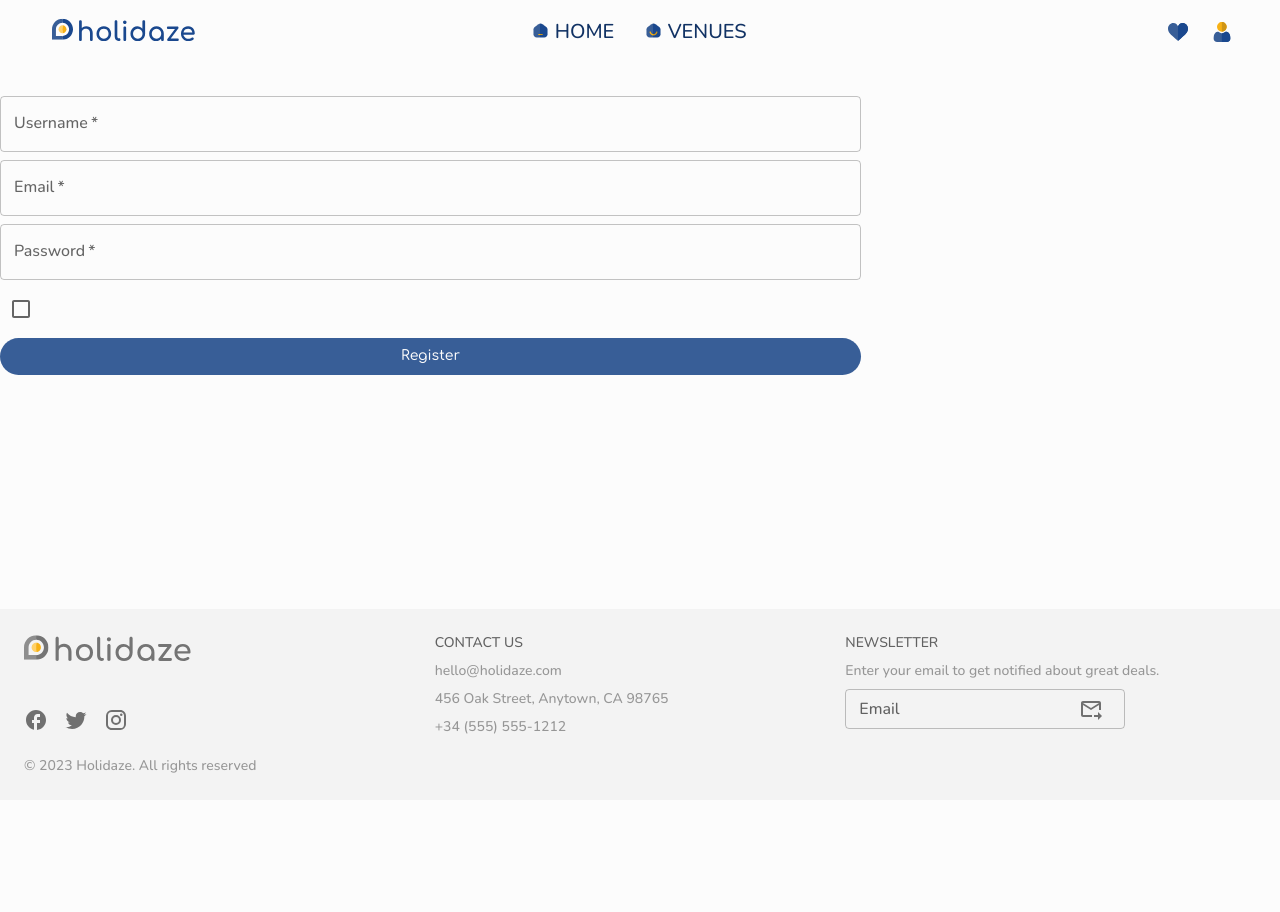
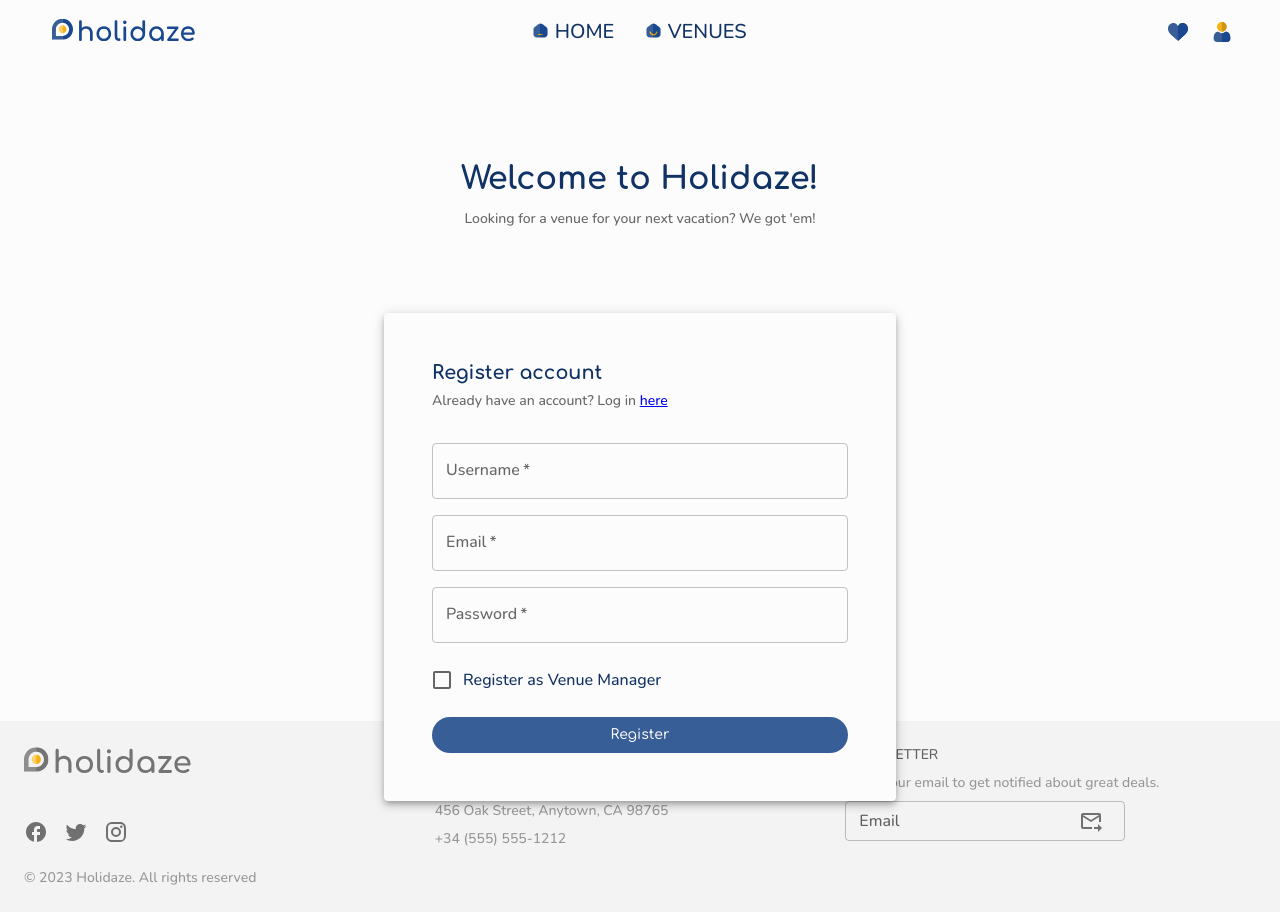
Before and after one commit to SiriHoyas/Holidaze, a React (Vite) app: page /register in a window 1280 px wide. Before the commit the page ends 800 px from the top, so only its background shows below. Built offline with nearby package versions, Linux system fonts and the light colour scheme; no server answers.

Commit message:
Adds error messages and styling on register

```diff
--- a/src/pages/Login.jsx
+++ b/src/pages/Login.jsx
@@ -80,12 +80,6 @@ function Login() {
     userLogin("https://api.noroff.dev/api/v1/holidaze/auth/login", options);
   }
 
-  useEffect(() => {
-    if (!isLoggedIn) {
-      userLogin();
-    }
-  }, [isLoggedIn]);
-
   return (
     <Grid container direction="column" sx={{ pt: { sm: "6rem", lg: "10rem" } }} item={true}>
       <Grid container textAlign={"center"} direction={"column"} xs={11} lg={4} item={true} alignContent={"center"}>
--- a/src/pages/Register.jsx
+++ b/src/pages/Register.jsx
@@ -1,7 +1,8 @@
 import { yupResolver } from "@hookform/resolvers/yup";
-import { Checkbox, Grid, TextField } from "@mui/material";
+import { Checkbox, FormControlLabel, Grid, Paper, TextField, Typography } from "@mui/material";
 import { useState } from "react";
 import { Controller, useForm } from "react-hook-form";
+import { Link } from "react-router-dom";
 
 import Button from "./../components/Button";
 import UploadProfileImage from "../components/UploadProfileMedia";
@@ -9,6 +10,7 @@ import { registerSchema as schema } from "../utils/schema";
 
 function Register() {
   const [registered, setRegistered] = useState(false);
+  const [apiError, setApiError] = useState("");
 
   const {
     control,
@@ -39,20 +41,42 @@ function Register() {
   async function registerUser(url, options) {
     try {
       const response = await fetch(url, options);
+      const json = await response.json();
+      console.log(json);
 
       if (response.ok) {
         setRegistered(true);
-        const json = await response.json();
+      } else {
+        setApiError(json.errors[0].message);
       }
-    } catch (error) {}
+    } catch (error) {
+      setApiError("Something went wrong, please try again");
+    }
   }
   if (registered) {
     return <UploadProfileImage />;
   }
   return (
-    <Grid container xs={12} sx={{ mt: "6rem" }}>
+    <Grid container direction="column" sx={{ pt: { sm: "6rem", lg: "10rem" } }} item={true}>
+      <Grid container textAlign={"center"} direction={"column"} xs={11} lg={4} item={true} alignContent={"center"}>
+        <Typography gutterBottom variant="h1">
+          Welcome to Holidaze!
+        </Typography>
+        <Typography gutterBottom variant="body2" color={"text.secondary"}>
+          Looking for a venue for your next vacation? We got 'em!
+        </Typography>
+        <Paper elevation={5} sx={{ width: { xs: "90%", md: "50%", lg: "40%" }, p: 6, position: "relative", transform: "translateY(80px)" }}>
+          <Typography align="start" gutterBottom variant="h2" sx={{ mb: ".4rem", fontSize: "1.2rem" }}>
+            Register account
+          </Typography>
+          <Typography align="start" gutterBottom variant="body2" color={"text.secondary"} sx={{ mb: "2rem" }}>
+            Already have an account? Log in <Link to={"/login"}>here</Link>
+          </Typography>
+          <Typography variant="body2" color={"error.dark"} align="start" sx={{ mb: "1rem" }}>
+            {apiError}
+          </Typography>
           <form onSubmit={handleSubmit(onSubmit)}>
-        <Grid container gap={1}>
+            <Grid container gap={2}>
               <Grid item xs={12}>
                 <Controller name="name" control={control} render={({ field }) => <TextField helperText={errors.name?.message} {...field} fullWidth required id="username" label="Username" variant="outlined" />} />
               </Grid>
@@ -62,12 +86,14 @@ function Register() {
               <Grid item xs={12}>
                 <Controller name="password" control={control} render={({ field }) => <TextField helperText={errors.password?.message} {...field} fullWidth required id="password" label="Password" variant="outlined" type="password" />} />
               </Grid>
-          <Controller name="venueManager" control={control} render={({ field }) => <Checkbox {...field} />} />
+              <Controller name="venueManager" control={control} render={({ field }) => <FormControlLabel control={<Checkbox {...field} checked={field.value} />} label="Register as Venue Manager" />} />
               <Grid item xs={12}>
                 <Button fullWidth type="submit" label={"Register"} />
               </Grid>
             </Grid>
           </form>
+        </Paper>
+      </Grid>
     </Grid>
   );
 }
```
Lines whose indentation alone changed are shown as unchanged.
